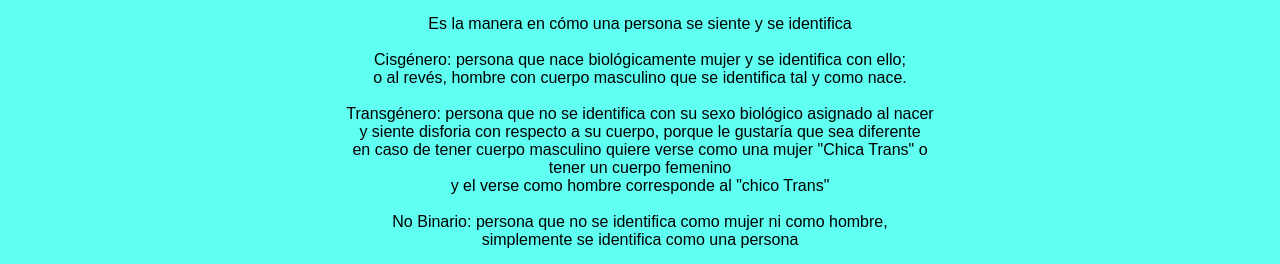
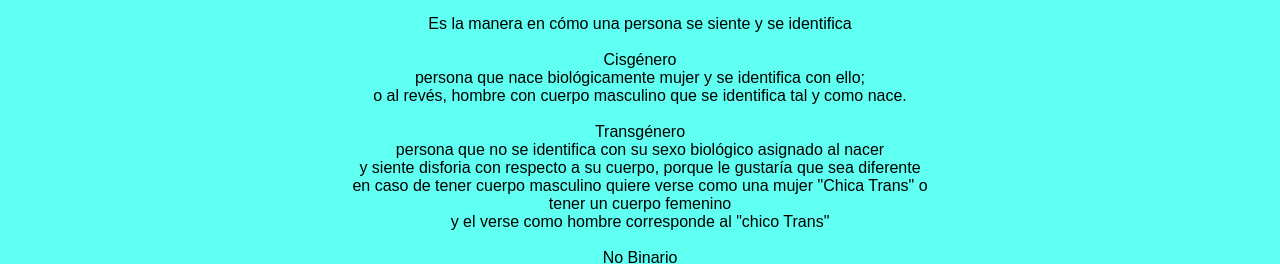
Before and after one commit to Arhinsingh05/diversidad_genero, a plain HTML site: page diversidad_genero.html in a window 1280 px wide. Shown: the part 561-825 px from the top of the page. Drawn offline with Linux system fonts and the light colour scheme; a script that the page names is missing.

Commit message:
Update diversidad_genero.html

```diff
--- a/diversidad_genero.html
+++ b/diversidad_genero.html
@@ -39,14 +39,17 @@
 <h1>Sexo e Identidad</h1><br><hr><br>
 <h1>Identidad de Género</h1><br>
 <li><p>Es la manera en cómo una persona se siente y se identifica</p></li><br>
-<li><p>Cisgénero: persona que nace biológicamente mujer y se identifica con ello;<br>
+<li><p>Cisgénero<br>
+    persona que nace biológicamente mujer y se identifica con ello;<br>
 o al revés, hombre con cuerpo masculino que se identifica tal y como nace.</p></li><br>
-<li><p>Transgénero: persona que no se identifica con su sexo biológico asignado al nacer<br>
+<li><p>Transgénero<br>
+    persona que no se identifica con su sexo biológico asignado al nacer<br>
   y siente disforia con respecto a su cuerpo, porque le gustaría que sea diferente <br>
   en caso de tener cuerpo masculino quiere verse como una mujer "Chica Trans" o</p>
 tener un cuerpo femenino<br>
     y el verse como hombre corresponde al "chico Trans"<br><br>
-<p>No Binario: persona que no se identifica como mujer ni como hombre,<br>
+<p>No Binario<br>
+    persona que no se identifica como mujer ni como hombre,<br>
     simplemente se identifica como una persona
 </p></li><br>
     <h1>Trans No Binario</h1><br>
```
